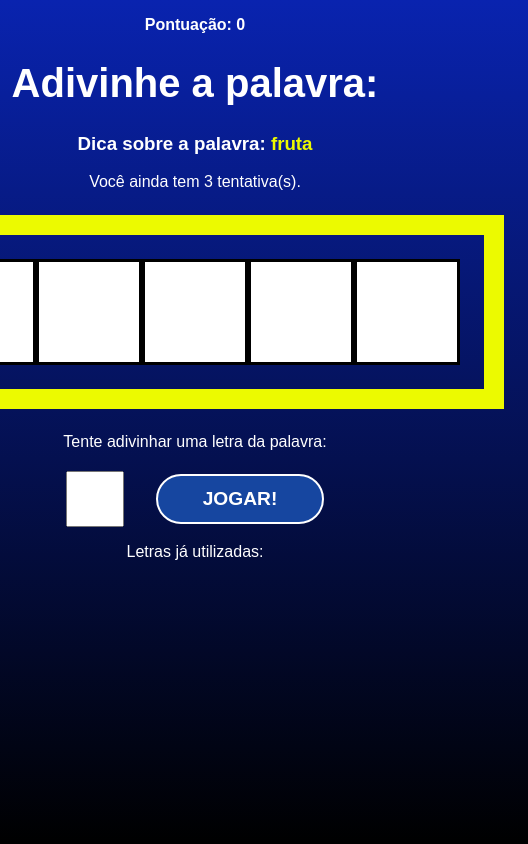
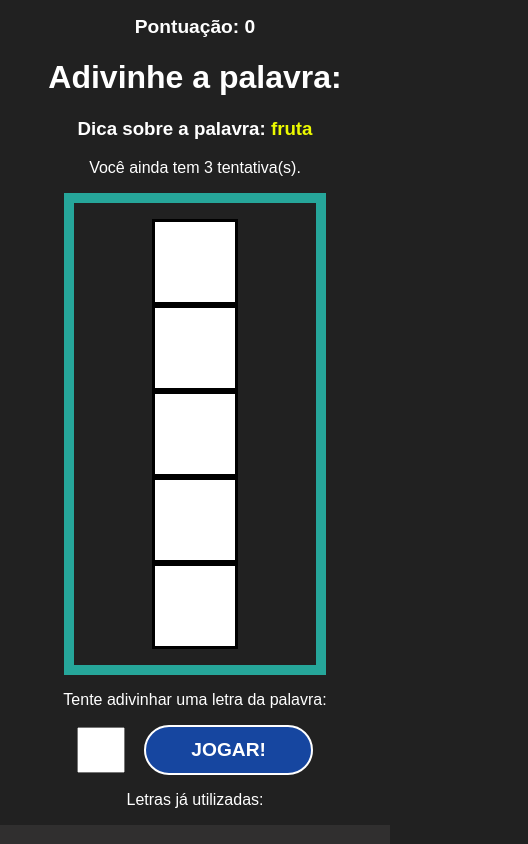
Before and after one commit to lucassilveira1/secret-word, a React (Create React App) app: page / in a window 390 px wide. Both pictures are taken after a click on the button "START". Shown: the top 844 px of the page, 528 px wide, since content can reach past the window. Built offline with nearby package versions, Linux system fonts and the light colour scheme.

Commit message:
fix: css>> responsive and new feat>> adding a footer

```diff
--- /dev/null
+++ b/src/components/Footer.css
@@ -0,0 +1,9 @@
+.footer {
+    display: flex;
+    justify-content: center;
+    align-items: center;
+    text-align: center;
+    background-color: #302f2f;
+    height: 50vw;
+    font-family: "Arial", sans-serif;
+}
--- /dev/null
+++ b/src/components/Footer.jsx
@@ -0,0 +1,13 @@
+import React from "react";
+import "./Footer.css";
+const Footer = () => {
+    return (
+        <>
+            <div className="footer">
+                <p>₢ Lucas Silveira 2023 | Todos os Direitos Reservados</p>
+            </div>
+        </>
+    );
+};
+
+export default Footer;
--- a/src/components/Game.css
+++ b/src/components/Game.css
@@ -13,11 +13,12 @@
 .wordContainer {
     margin: 1.5em;
     padding: 1.5em;
-    border: 20px solid #ecfa00;
+    border: 20px solid #26a69a;
     display: flex;
 }
 
-.letter, .blankSquare {
+.letter,
+.blankSquare {
     font-size: 70px;
     line-height: 1.5;
     border: 3px solid #000;
@@ -29,7 +30,7 @@
     font-weight: bold;
 }
 
-.letterContainer p{
+.letterContainer p {
     margin-bottom: 1.2em;
 }
 
@@ -46,3 +47,40 @@
     text-align: center;
     margin-right: 1em;
 }
+
+@media (max-width: 850px) {
+    .game h1 {
+        font-size: 2em;
+    }
+
+    .points span {
+        font-size: 1.2em;
+    }
+
+    .wordContainer {
+        margin: 1em;
+        padding: 1em;
+        border: 10px solid #26a69a;
+        display: grid;
+        grid-template-columns: auto;
+        justify-content: center;
+    }
+
+    .letter,
+    .blankSquare {
+        font-size: 50px;
+        height: 80px;
+        width: 80px;
+    }
+
+    .letterContainer p {
+        margin-bottom: 1em;
+    }
+
+    .letterContainer input {
+        height: 40px;
+        width: 40px;
+        font-size: 1.5em;
+        margin-right: 0.8em;
+    }
+}
--- a/src/index.css
+++ b/src/index.css
@@ -1,11 +1,12 @@
-html, body {
-  height: 100%;
+html,
+body {
+    height: 100vh;
 }
 
 body {
     margin: 0;
     padding: 0;
-  background: linear-gradient(180deg, rgba(9, 35, 175, 1) 0%, rgba(0, 0, 0, 1) 100%);
+    background: #212121;
     color: #ffffff;
 }
 
@@ -20,7 +21,7 @@ button {
     font-weight: bold;
     font-size: 1.2em;
     cursor: pointer;
-  transition: .4s;
+    transition: 0.4s;
 }
 
 button:hover {
--- a/src/index.js
+++ b/src/index.js
@@ -1,14 +1,16 @@
-import React from 'react';
-import ReactDOM from 'react-dom/client';
-import './index.css';
-import App from './App';
-import reportWebVitals from './reportWebVitals';
+import React from "react";
+import ReactDOM from "react-dom/client";
+import "./index.css";
+import App from "./App";
+import reportWebVitals from "./reportWebVitals";
+import Footer from "./components/Footer";
 
-const root = ReactDOM.createRoot(document.getElementById('root'));
+const root = ReactDOM.createRoot(document.getElementById("root"));
 root.render(
-  <React.StrictMode>
-    <App />
-  </React.StrictMode>
+    <React.StrictMode>
+        <App />
+        <Footer />
+    </React.StrictMode>
 );
 
 // If you want to start measuring performance in your app, pass a function
```
Lines whose indentation alone changed are shown as unchanged.
